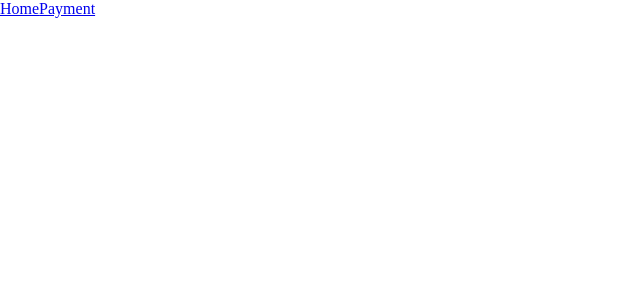
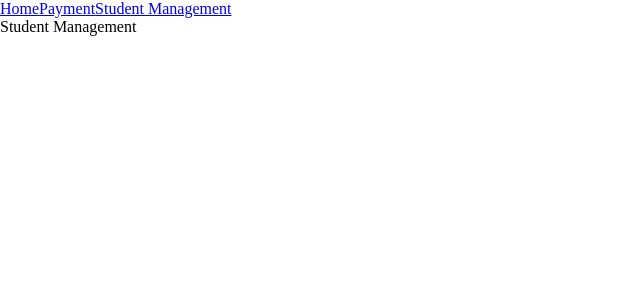
Before and after one commit to jellyacez/Online-Enrollment-System, a React (Vite) app: page /student-management in a window 1280 px wide. Before the commit this address had no page. Shown: the top 300 px of the page, without its empty margins (0-640 px from the left). Built offline with nearby package versions, Linux system fonts and the light colour scheme.

Commit message:
added StudentManagement page and added route for it in App.jsx. Also added some css to the pages.

```diff
--- a/src/App.jsx
+++ b/src/App.jsx
@@ -1,11 +1,13 @@
-import { Route, Routes } from 'react-router-dom'
-import Homepage from './pages/Homepage'
-import Payment from './pages/Payment'
-export default function Routing(){
-  return(
+import { Route, Routes } from "react-router-dom";
+import Homepage from "./pages/Homepage";
+import Payment from "./pages/Payment";
+import StudentManagement from "./pages/StudentManagement";
+export default function Routing() {
+  return (
     <Routes>
-      <Route path="/" element={<Homepage/ >}/>
-      <Route path="/payment" element={<Payment/ >}/>
+      <Route path="/" element={<Homepage />} />
+      <Route path="/payment" element={<Payment />} />
+      <Route path="/student-management" element={<StudentManagement />} />
     </Routes>
-  )
+  );
 }
--- a/src/component/Nav.jsx
+++ b/src/component/Nav.jsx
@@ -1,13 +1,14 @@
-import { Link } from 'react-router-dom'; //this is react "Link", must be used instead of 'link'
-function Navigation(){
-    return(
+import { Link } from "react-router-dom"; //this is react "Link", must be used instead of 'link'
+function Navigation() {
+  return (
     <nav>
       <div id="logo"></div>
       <div id="links">
         <Link to="/">Home</Link>
         <Link to="/payment">Payment</Link>
+        <Link to="/student-management">Student Management</Link>
       </div>
     </nav>
-    )
+  );
 }
 export default Navigation;
--- /dev/null
+++ b/src/pages/StudentManagement.jsx
@@ -0,0 +1,4 @@
+import "../css/index.css";
+export default function StudentManagement() {
+  return <div>Student Management</div>;
+}
```
Also changed, not shown: src/pages/Homepage.jsx (+3 -5 lines), 1 other file (tests, documents, lock files or other folders). Lines whose indentation alone changed are shown as unchanged.
